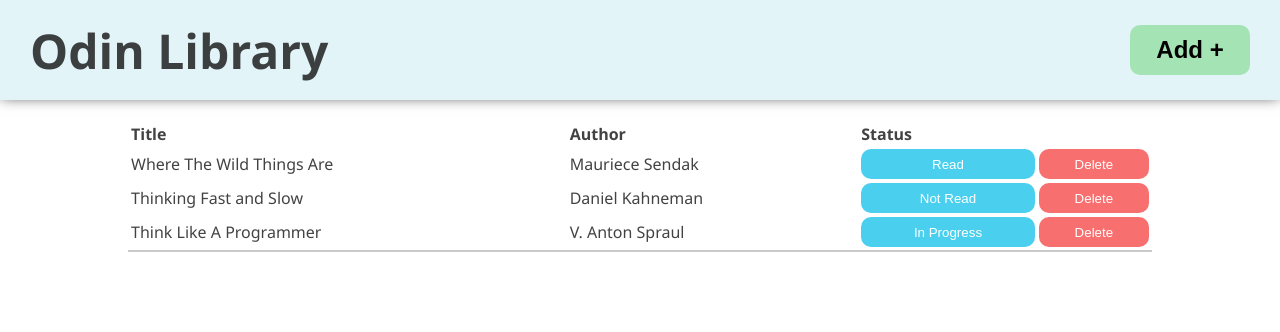
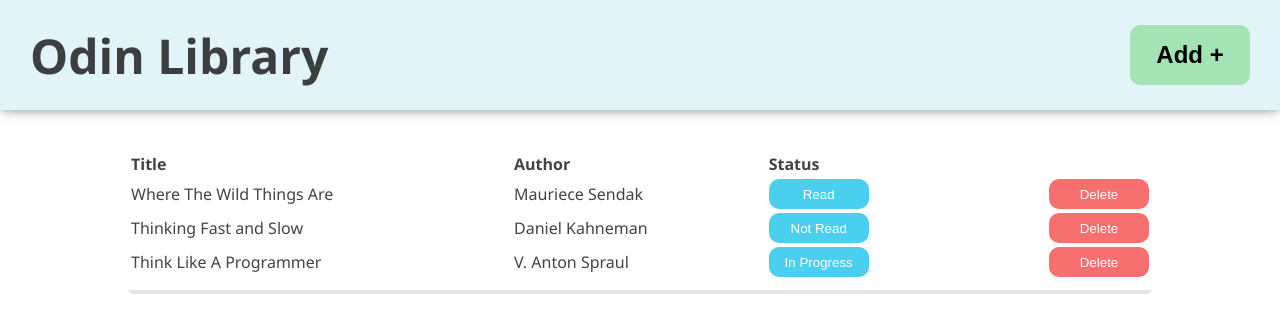
Before and after one commit to Frobii/odin-library, a website: page index.html in a window 1280 px wide. Drawn offline with Linux system fonts and the light colour scheme.

Commit message:
add-final-styling-touches

```diff
--- a/style.css
+++ b/style.css
@@ -12,7 +12,7 @@ h1 {
 }
 
 .popup-button {
-    height: 50px;
+    height: 60px;
     width: 120px;
     align-self: center;
     background-color: rgba(33, 190, 33, 0.316);
@@ -50,6 +50,9 @@ form {
     position: absolute;
     display: grid;
     background-color: #ccecf3;
+    border-top: 20px;
+    border-color: #ccecf3;
+    border-style: solid;
     grid-template-columns: 1fr 1fr;
     left: 50%;
     margin-left: -175px;
@@ -111,13 +114,13 @@ fieldset, input, select, button {
 }
 
 .delete, .status-button {
-    width: 100%;
+    width: 100px;
     height: 30px;
+    color: white;
 }
 
 .status-button {
     background-color: #4ad0ee;
-    color: white;
 }
 
 .status-button:hover {
@@ -126,7 +129,7 @@ fieldset, input, select, button {
 
 .delete {
     background-color: rgba(244, 59, 59, 0.734);
-    color: white;
+    float: right;
 }
 
 .delete:hover {
@@ -134,7 +137,9 @@ fieldset, input, select, button {
 }
 
 table {
-    border-bottom: rgba(0, 0, 0, 0.211) 2px solid;
+    padding-bottom: 10px;
+    border-radius: 5px;
+    border-bottom: rgba(0, 0, 0, 0.099) 4px solid;
     color: rgba(0, 0, 0, 0.743);
     width: 80vw;
     margin-left: 10vw;
@@ -150,7 +155,7 @@ th {
 }
 
 .header {
-    height: 100px;
+    height: 110px;
     display: flex;
     justify-content: space-between;
     padding-left: 30px;
@@ -160,5 +165,5 @@ th {
 }
 
 .main {
-    margin-top: 20px;
+    margin-top: 40px;
 }
```
